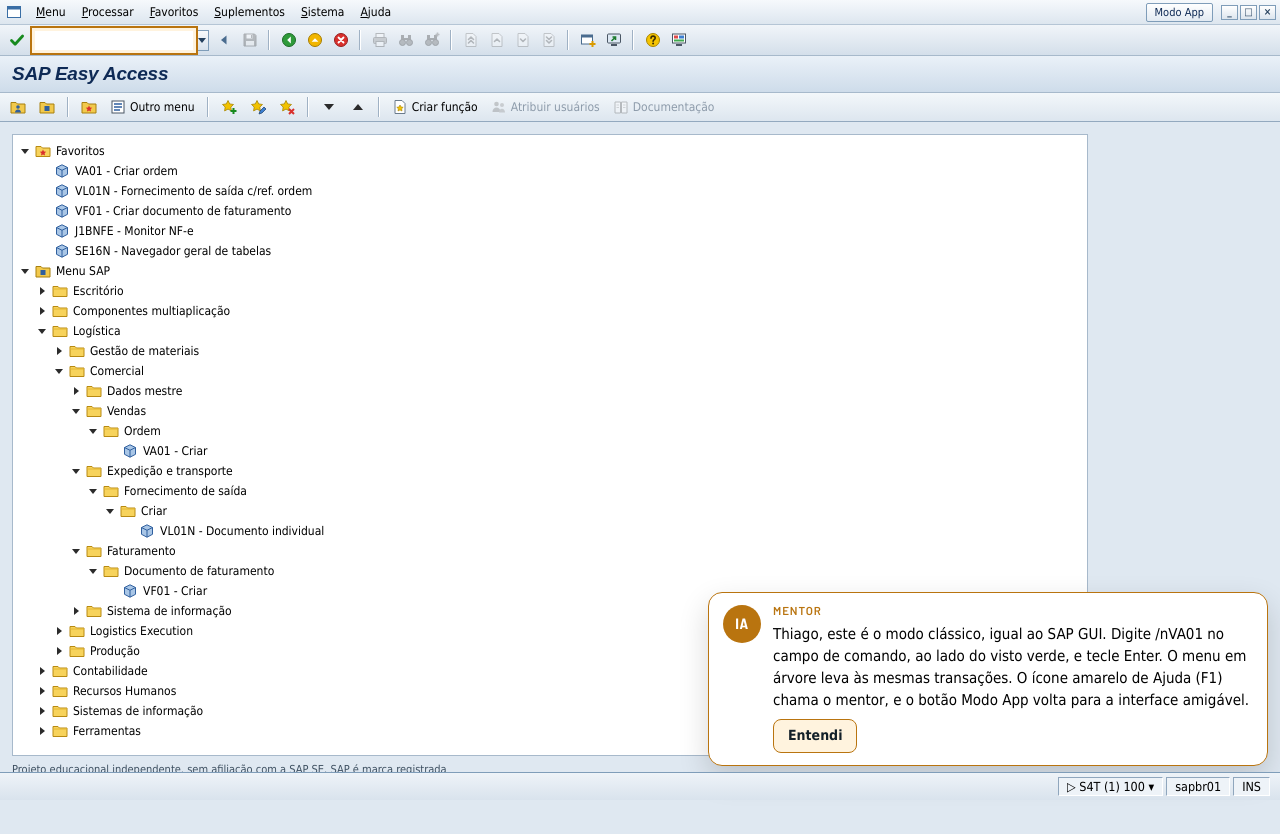
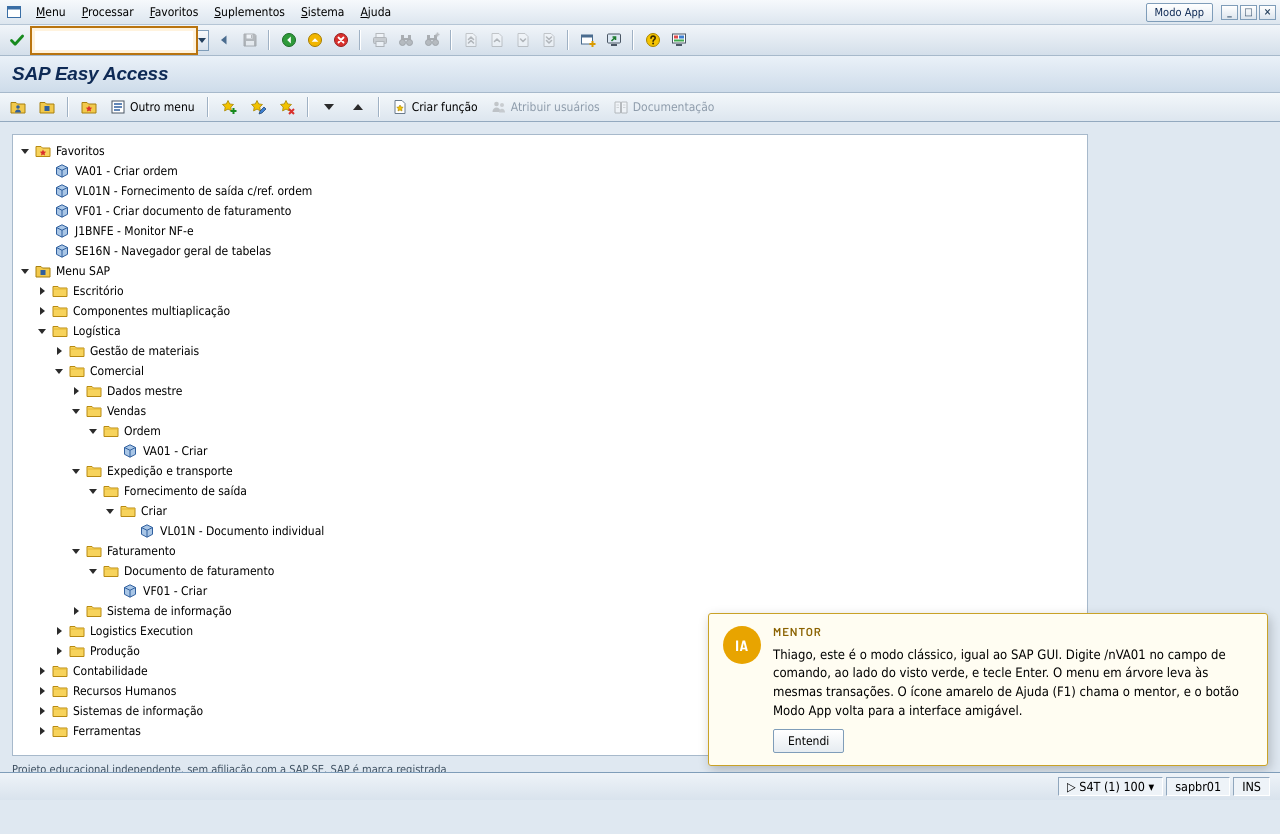
Before and after one commit to Efraimelm/saptutor-sd, a plain HTML site: page index.html in a window 1280 px wide. Drawn offline with Linux system fonts and the light colour scheme.

Commit message:
Add files via upload

```diff
--- a/index.html
+++ b/index.html
@@ -356,7 +356,11 @@ table.grid .r{text-align:right}
 
 .is-classic #dock{padding:0}
 .is-classic .dock-in{max-width:none;gap:6px}
-.is-classic #mentor{margin:0 12px;width:auto}
+.is-classic #mentor{margin:0 12px;width:auto;background:#FFFDF2;border:1px solid #C9A227;border-radius:3px;box-shadow:2px 4px 12px rgb(0 0 0 / .22);color:#000}
+.is-classic .m-av{background:#E8A400;color:#fff}
+.is-classic .m-body small{color:#8A6200}
+.is-classic .m-body p{color:#000;font:13px/1.45 var(--gui)}
+.is-classic .m-act button{background:linear-gradient(#fff,#E6ECF1);border:1px solid #7F9DB9;color:#000;border-radius:2px;font:12px var(--gui);padding:4px 14px}
 .is-classic .status{border-radius:0;min-height:28px;padding:3px 10px;font:12.5px var(--gui);background:var(--g-bar);border:0;border-top:1px solid var(--g-border);box-shadow:none;color:var(--g-text);padding-bottom:calc(3px + env(safe-area-inset-bottom,0px))}
 .is-classic .status.s{background:#E8F4EA}
 .is-classic .status.e{background:#FBE3E1}
```
